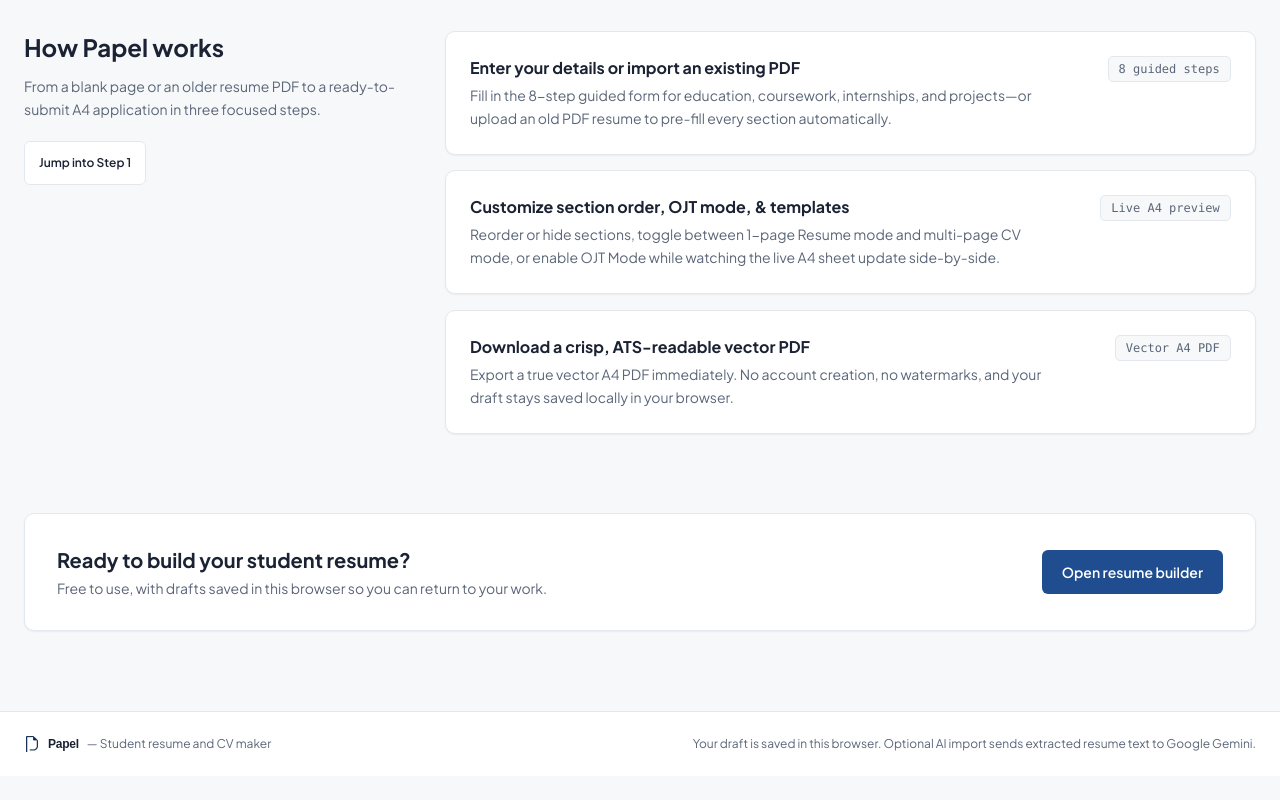
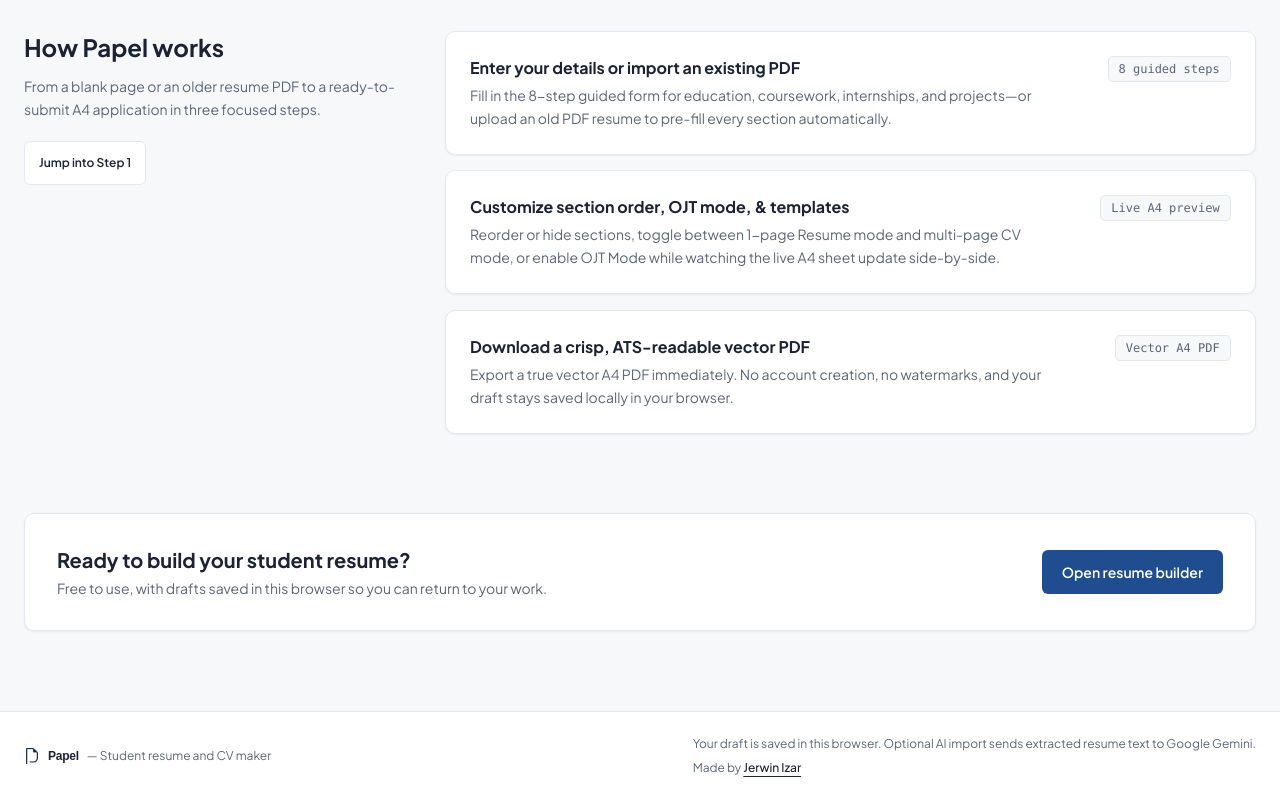
Before and after one commit to jer-droiddroid/resume-cv-creator, a React (Vite) app: page / in a window 1280 px wide. Shown: the part 2304-3104 px from the top of the page. Before the commit the page ends 3080 px from the top, so only its background shows below. Built offline with nearby package versions, Linux system fonts and the light colour scheme; a web font is replaced by a local one.

Commit message:
feat(ui): add linked author credit to landing footer

```diff
--- a/src/components/landing/LandingPage.jsx
+++ b/src/components/landing/LandingPage.jsx
@@ -1005,8 +1005,17 @@ export default function LandingPage({
             </span>
             <span>— Student resume and CV maker</span>
           </div>
-          <div>
-            Your draft is saved in this browser. Optional AI import sends extracted resume text to Google Gemini.
+          <div className="space-y-2">
+            <p>Your draft is saved in this browser. Optional AI import sends extracted resume text to Google Gemini.</p>
+            <p>
+              Made by{' '}
+              <a
+                href="https://jerwin-izar-portfolio.vercel.app/"
+                className="font-medium text-text underline underline-offset-4 hover:text-accent"
+              >
+                Jerwin Izar
+              </a>
+            </p>
           </div>
         </div>
       </footer>
```
